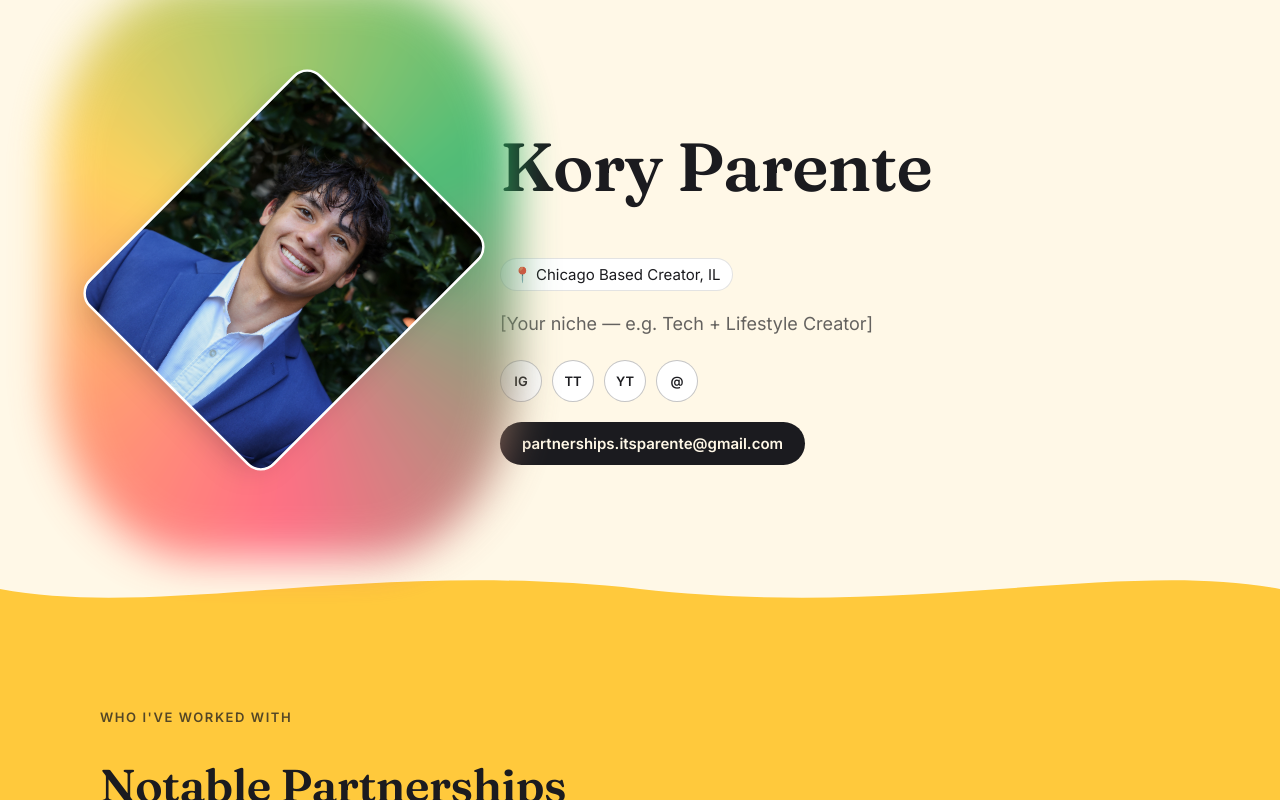
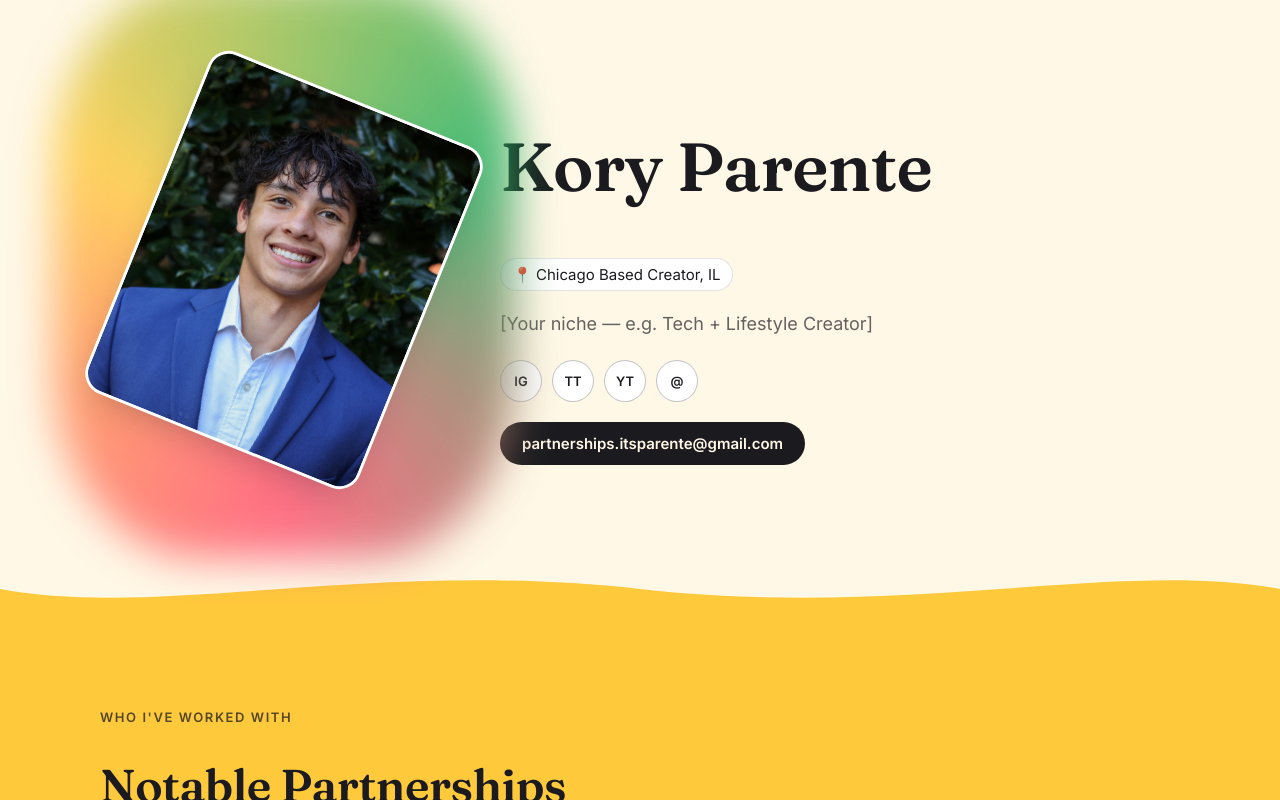
Before and after one commit to partnershipsitsparente/UGC-Tracker, a Next.js app: page /portfolio in a window 1280 px wide. In both pictures the pointer is over the element 284 px from the left and 270 px from the top of the page. Shown: the top 800 px of the page. Built offline with nearby package versions, Linux system fonts and the light colour scheme; no server answers.

Commit message:
Reduce hover rotation from full diamond to a subtler tilt

```diff
--- a/app/portfolio/portfolio.css
+++ b/app/portfolio/portfolio.css
@@ -100,7 +100,7 @@
 }
 
 .pf-sticker:hover .pf-diamond {
-  transform: rotate(45deg) scale(0.82);
+  transform: rotate(22deg) scale(0.92);
 }
 
 .pf-sticker:hover .pf-glow {
```
